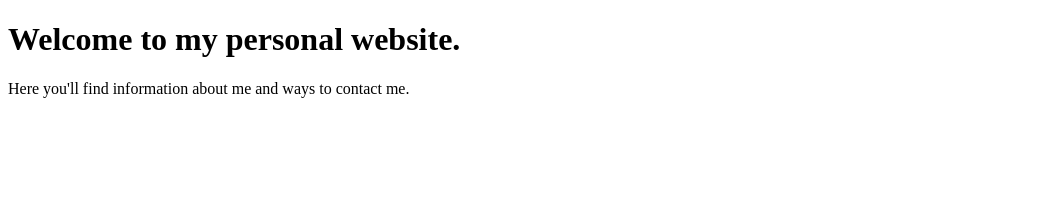
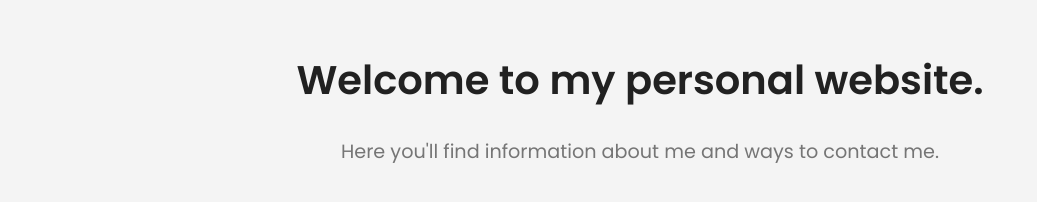
Before and after one commit to eldeebs/website, a plain HTML site: page index.html in a window 1280 px wide. Shown: the whole page, without its empty margins (0-1037 px from the left). Drawn offline with Linux system fonts and the light colour scheme.

Commit message:
upodate index.html and styles.css

```diff
--- a/index.html
+++ b/index.html
@@ -2,6 +2,7 @@
 <html>
     <head>
         <title>Home</title>
+        <link rel="stylesheet" type="text/css" href="styles.css">
     </head>
     <body>
         <h1>Welcome to my personal website.</h1>
--- a/styles.css
+++ b/styles.css
@@ -0,0 +1,30 @@
+/* Import the Poppins font from Google Fonts */
+@import url('https://fonts.googleapis.com/css2?family=Poppins:wght@400;500;600&display=swap');
+
+/* Set the font family for the body */
+body {
+    font-family: 'Poppins', sans-serif;
+    color: #333;
+    margin: 0;
+    padding: 0;
+    background-color: #f4f4f4;
+}
+
+/* Style the h1 heading */
+h1 {
+    font-weight: 600;
+    font-size: 2.5em;
+    color: #212121;
+    text-align: center;
+    margin-top: 50px;
+}
+
+/* Style the paragraph */
+p {
+    font-weight: 400;
+    font-size: 1.2em;
+    color: #757575;
+    text-align: center;
+    line-height: 1.6;
+    margin: 20px;
+}
```
